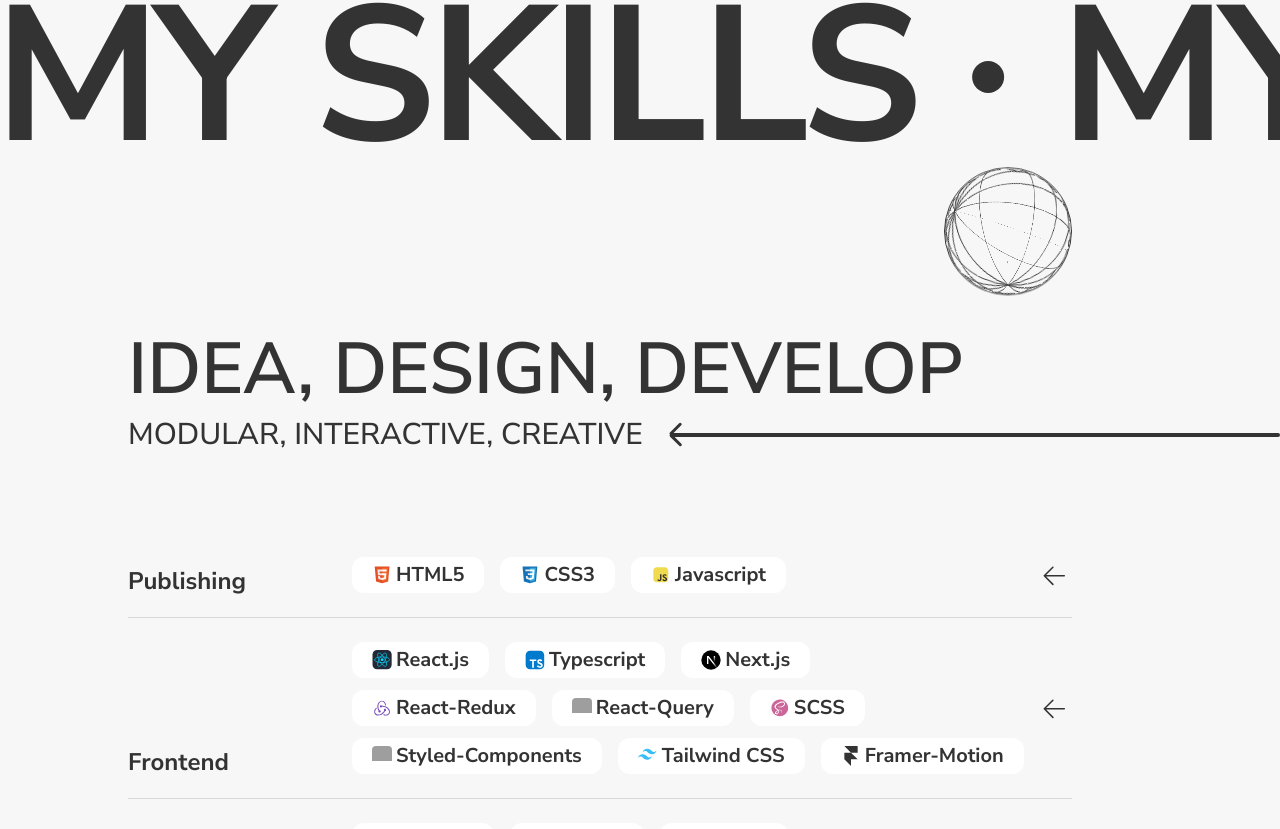
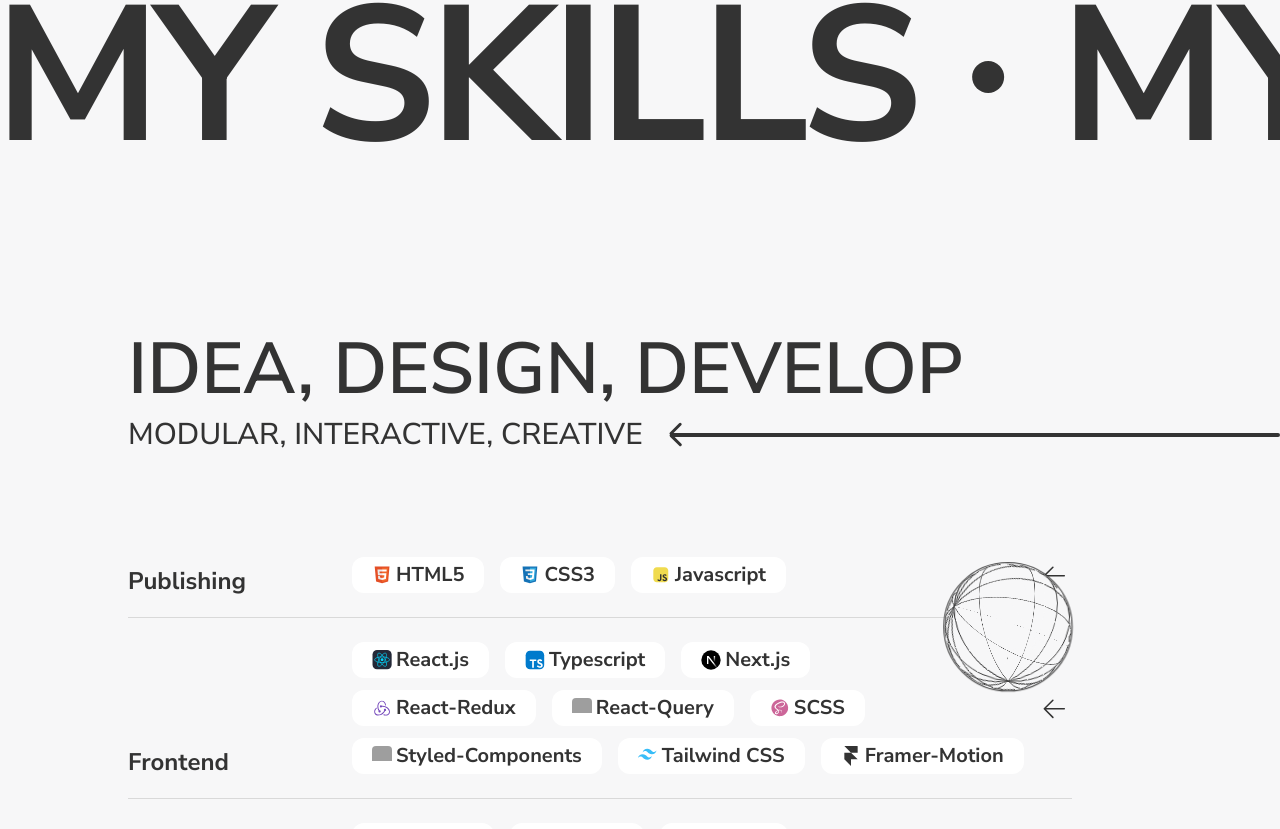
Before and after one commit to Sheep-heee/2024_Portfolio, a React (Vite) app: page / in a window 1280 px wide. Shown: the part 1907-2736 px from the top of the page. Built offline with nearby package versions, Linux system fonts and the light colour scheme; grey boxes are pictures that could not be loaded; a web font is replaced by a local one.

Commit message:
241101 Applying React-Redux

```diff
--- a/src/components/Home/SkillsClipImage.tsx
+++ b/src/components/Home/SkillsClipImage.tsx
@@ -6,10 +6,11 @@
 const SkillsClipImage = ({ scrollY }: ScrollY) => {
   const [clipPath, setClipPath] = useState("inset(5% 0% 0% 0% round 24px)");
   const [translateY, setTranslateY] = useState("translateY(0)");
+  const [sphereTranslateY, setSphereTranslateY] = useState("translateY(0)");
 
   const handleScroll = () => {
-    if (scrollY >= 1800 && scrollY <= 3290) {
-      const scrollPercent = ((scrollY - 1800) / (3290 - 1800)) * 100;
+    if (scrollY >= 1800 && scrollY <= 3273) {
+      const scrollPercent = ((scrollY - 1800) / (3273 - 1800)) * 100;
 
       const topValue = (percent: number): number => {
         switch (true) {
@@ -25,7 +26,16 @@
       };
 
       setClipPath(`inset(${topValue(scrollPercent)}% 0% 0% 0% round 24px)`);
-      setTranslateY(`translateY(${scrollPercent}%)`);
+      setTranslateY(
+        scrollPercent <= 50
+          ? `translateY(${scrollPercent}%)`
+          : "translateY(50%)"
+      );
+      setSphereTranslateY(
+        scrollPercent * 5 <= 274
+          ? `translateY(${scrollPercent * 5}%)`
+          : "translateY(274%)"
+      );
     }
   };
 
@@ -47,26 +57,28 @@
           src="/img/graphic02.png"
           alt="graphic image"
           className="absolute top-52 -right-16 scale-125"
-          style={{
-            transition: "transform 0.3s",
-            transform: "translateY(((scrollY - 1800) / (3290 - 1800)) * 100)",
-          }}
         />
       </div>
+      <div
+        className="w-32 h-32 absolute right-20"
+        style={{
+          transition: "transform 0.6s",
+          transform: sphereTranslateY,
+        }}
+      >
         <motion.div
-        className="w-32 h-32 absolute right-20 rounded-full circleBorder overflow-hidden bg-bgGrey"
+          className="w-full h-full rounded-full circleBorder overflow-hidden bg-bgGrey"
           animate={{
-          y: [0, -180, -200, -200, 50, 0],
-          rotate: [0, 0, 360, 360, 0, 0],
+            scale: [1, 1.1, 1],
           }}
           transition={{
-          times: [0, 2, 2, 1, 5, 10],
+            duration: 2,
             repeat: Infinity,
-          repeatDelay: 0.5,
           }}
         >
           <Sphere area={"home2"} />
         </motion.div>
+      </div>
     </>
   );
 };
--- a/src/pages/Home.tsx
+++ b/src/pages/Home.tsx
@@ -151,13 +151,7 @@
                 </div>
               </div>
               {skillsData.map((skill) => (
-                <SkillItem
-                  key={skill.skillId}
-                  skillId={skill.skillId}
-                  skillName={skill.skillName}
-                  description={skill.description}
-                  stacks={skill.stacks}
-                />
+                <SkillItem key={skill.skillId} {...skill} />
               ))}
             </div>
             <div className="grow flex relative">
--- /dev/null
+++ b/src/redux/actions/scrollValueAction.ts
@@ -0,0 +1,12 @@
+let scrollY = 0;
+
+const handleScroll = () => {
+  scrollY = window.scrollY;
+};
+
+const updateScrollY = () => {
+  window.addEventListener("scroll", handleScroll);
+  return scrollY;
+};
+
+export const scrollValueAction = { updateScrollY };
--- /dev/null
+++ b/src/redux/reducers/index.ts
@@ -0,0 +1,4 @@
+import { combineReducers } from "redux";
+import scrollReducer from "./scrollReducer";
+
+export default combineReducers({ scrollY: scrollReducer });
--- /dev/null
+++ b/src/redux/reducers/scrollReducer.ts
@@ -0,0 +1,7 @@
+let initialState = {
+  scrollY: 0,
+};
+
+const scrollReducer = () => {};
+
+export default scrollReducer;
--- /dev/null
+++ b/src/redux/store.ts
@@ -0,0 +1,6 @@
+import { createStore } from "redux";
+import rootReducer from "./reducers";
+
+let store = createStore(rootReducer);
+
+export default store;
```
Lines whose indentation alone changed are shown as unchanged.
